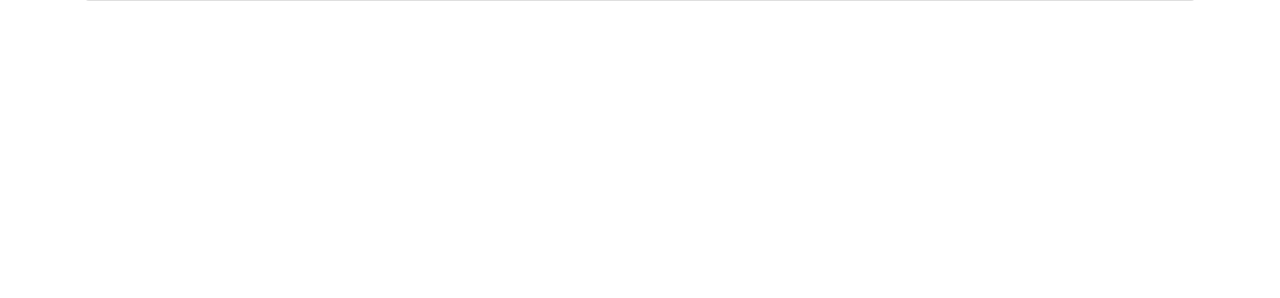
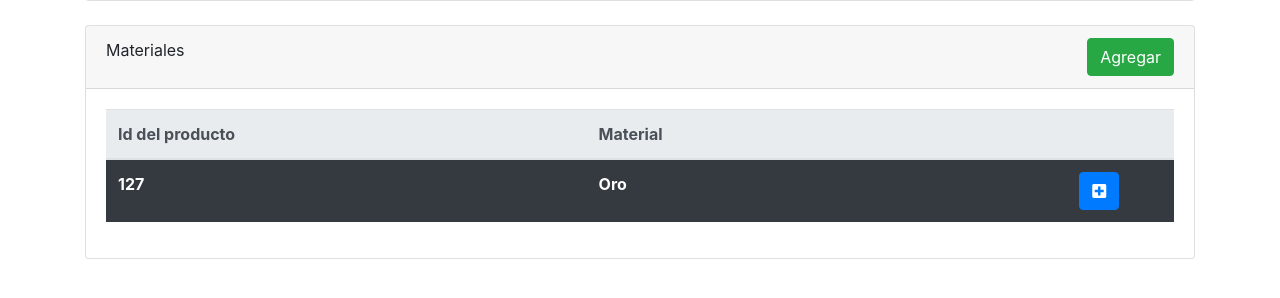
Before and after one commit to APM5691/Proyecto-Aplicaciones-Web-Equipo-10, a PHP site: page /Productos.php in a window 1280 px wide. Shown: the part 435-733 px from the top of the page. Run offline with PHP 8.4, Linux system fonts and the light colour scheme; lists and menus that the app fills with data are empty.

Commit message:
actualizando el codigo

```diff
--- a/Productos.php
+++ b/Productos.php
@@ -55,6 +55,36 @@
             </div>
         </div>
     </div>
+    <div>
+    <div class="container mt-4">
+        <div class="card">
+            <div class="card-header">
+                Materiales
+                <a href="productos_formulario.php"class="btn btn-success float-right">Agregar</a>
+            </div>
+            <div class="card-body">
+                <table class="table table-dark table table-hover">
+                    <thead class="thead-light">
+                        <tr>
+                            <th style="width: 45%;" scope="col">Id del producto</th>
+                            <th style="width: 45%;" scope="col">Material</th>
+                            <th style="width: 90%;" scope="col">
+                            </th>
+                        </tr>
+                    </thead>
+                    <tbody>
+                        <tr>
+                            <th scope="row">127</th>
+                            <th scope="row">Oro</th>
+                            <td>
+                                <a class="btn btn-primary"><i class="fas fa-plus-square"></i></a>
+                            </td>
+                        </tr>
+                    </tbody>
+                </table>
+            </div>
+        </div>
+    </div>
     <script src="js/jquery-3.5.1.min.js"></script>
     <script src="js/bootstrap.min.js"></script>
 </body>
```
